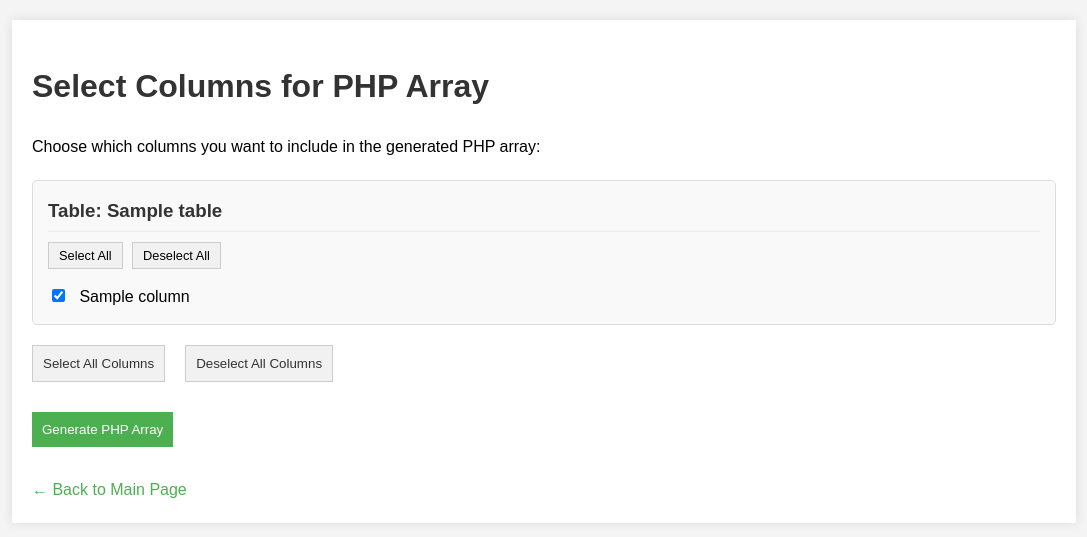
After one commit to rolland97/sql-converter, a FastAPI app: template templates/column_select.html in a window 1280 px wide. The commit adds this page. Shown: the top 537 px of the page, without its empty margins (96-1183 px from the left). Run offline with FastAPI, Linux system fonts and the light colour scheme; the template is opened without the code that fills it: most values are stand-ins (such as "Sample title", 1, 10 or a date in 2020).

Commit message:
add column selection

```diff
--- a/static/styles.css
+++ b/static/styles.css
@@ -14,6 +14,7 @@ body {
     background-color: white;
     box-shadow: 0 0 10px rgba(0,0,0,0.1);
     margin-top: 20px;
+    margin-bottom: 20px;
 }
 
 h1, h2 {
@@ -70,3 +71,99 @@ input[type="submit"] {
 input[type="submit"]:hover {
     background-color: #45a049;
 }
+
+.button {
+    background-color: #f1f1f1;
+    color: #333;
+    border: 1px solid #ccc;
+    padding: 10px;
+    cursor: pointer;
+    margin-right: 10px;
+}
+
+.button:hover {
+    background-color: #ddd;
+}
+
+.divider {
+    text-align: center;
+    margin: 20px 0;
+    position: relative;
+}
+
+.divider:before, .divider:after {
+    content: "";
+    position: absolute;
+    top: 50%;
+    width: 45%;
+    height: 1px;
+    background-color: #ddd;
+}
+
+.divider:before {
+    left: 0;
+}
+
+.divider:after {
+    right: 0;
+}
+
+.back-link {
+    margin-top: 20px;
+}
+
+.back-link a {
+    color: #4CAF50;
+    text-decoration: none;
+}
+
+.back-link a:hover {
+    text-decoration: underline;
+}
+
+.table-container {
+    margin-bottom: 20px;
+    border: 1px solid #ddd;
+    padding: 15px;
+    border-radius: 5px;
+    background-color: #f9f9f9;
+}
+
+.table-title {
+    margin-top: 0;
+    margin-bottom: 10px;
+    padding-bottom: 5px;
+    border-bottom: 1px solid #eee;
+    color: #333;
+}
+
+.column-list {
+    display: grid;
+    grid-template-columns: repeat(auto-fill, minmax(200px, 1fr));
+    gap: 10px;
+    margin-top: 15px;
+}
+
+.table-actions {
+    margin-bottom: 10px;
+}
+
+.select-all-btn, .deselect-all-btn {
+    background-color: #f1f1f1;
+    border: 1px solid #ccc;
+    padding: 5px 10px;
+    cursor: pointer;
+    font-size: 0.8em;
+    margin-right: 5px;
+}
+
+.select-all-btn:hover, .deselect-all-btn:hover {
+    background-color: #e0e0e0;
+}
+
+.action-buttons {
+    margin-top: 20px;
+    margin-bottom: 20px;
+    display: flex;
+    gap: 10px;
+}
--- /dev/null
+++ b/templates/column_select.html
@@ -0,0 +1,125 @@
+<!DOCTYPE html>
+<html lang="en">
+<head>
+    <meta charset="UTF-8">
+    <meta name="viewport" content="width=device-width, initial-scale=1.0">
+    <title>Select Columns - SQL Converter</title>
+    <link rel="stylesheet" href="/static/styles.css">
+    <style>
+        .column-select {
+            margin: 20px 0;
+        }
+        .table-container {
+            margin-bottom: 20px;
+            border: 1px solid #ddd;
+            padding: 15px;
+            border-radius: 5px;
+        }
+        .table-title {
+            margin-top: 0;
+            margin-bottom: 10px;
+            padding-bottom: 5px;
+            border-bottom: 1px solid #eee;
+        }
+        .column-list {
+            display: grid;
+            grid-template-columns: repeat(auto-fill, minmax(200px, 1fr));
+            gap: 10px;
+        }
+        .column-checkbox {
+            margin-right: 10px;
+        }
+        .action-buttons {
+            margin-top: 20px;
+            display: flex;
+            gap: 10px;
+        }
+        .select-all-btn, .deselect-all-btn {
+            background-color: #f1f1f1;
+            border: 1px solid #ccc;
+            padding: 5px 10px;
+            cursor: pointer;
+            font-size: 0.8em;
+        }
+    </style>
+</head>
+<body>
+    <div class="container">
+        <h1>Select Columns for PHP Array</h1>
+        <p>Choose which columns you want to include in the generated PHP array:</p>
+
+        <form action="/convert/php" method="post" enctype="multipart/form-data">
+            <input type="hidden" name="temp_path" value="{{ temp_path }}">
+            <input type="hidden" name="temp_content_path" value="{{ temp_content_path }}">
+            <input type="hidden" name="filename" value="{{ filename }}">
+
+            <div class="column-select">
+                {% for table, columns in table_columns.items() %}
+                <div class="table-container">
+                    <h3 class="table-title">Table: {{ table }}</h3>
+                    <div class="table-actions">
+                        <button type="button" class="select-all-btn" data-table="{{ table }}">Select All</button>
+                        <button type="button" class="deselect-all-btn" data-table="{{ table }}">Deselect All</button>
+                    </div>
+                    <div class="column-list">
+                        {% for column in columns %}
+                        <div>
+                            <label>
+                                <input type="checkbox" name="{{ table }}_{{ column }}" class="column-checkbox" data-table="{{ table }}" checked>
+                                {{ column }}
+                            </label>
+                        </div>
+                        {% endfor %}
+                    </div>
+                </div>
+                {% endfor %}
+            </div>
+
+            <div class="action-buttons">
+                <button type="button" id="select-all" class="button">Select All Columns</button>
+                <button type="button" id="deselect-all" class="button">Deselect All Columns</button>
+            </div>
+
+            <input type="submit" value="Generate PHP Array">
+        </form>
+
+        <div class="back-link">
+            <a href="/">← Back to Main Page</a>
+        </div>
+    </div>
+
+    <script>
+        // Table-specific select/deselect
+        document.querySelectorAll('.select-all-btn').forEach(btn => {
+            btn.addEventListener('click', function() {
+                const table = this.getAttribute('data-table');
+                document.querySelectorAll(`.column-checkbox[data-table="${table}"]`).forEach(checkbox => {
+                    checkbox.checked = true;
+                });
+            });
+        });
+
+        document.querySelectorAll('.deselect-all-btn').forEach(btn => {
+            btn.addEventListener('click', function() {
+                const table = this.getAttribute('data-table');
+                document.querySelectorAll(`.column-checkbox[data-table="${table}"]`).forEach(checkbox => {
+                    checkbox.checked = false;
+                });
+            });
+        });
+
+        // Global select/deselect
+        document.getElementById('select-all').addEventListener('click', function() {
+            document.querySelectorAll('.column-checkbox').forEach(checkbox => {
+                checkbox.checked = true;
+            });
+        });
+
+        document.getElementById('deselect-all').addEventListener('click', function() {
+            document.querySelectorAll('.column-checkbox').forEach(checkbox => {
+                checkbox.checked = false;
+            });
+        });
+    </script>
+</body>
+</html>
```
Also changed, not shown: app.py (+117 -5 lines), converters/php_converter.py (+35 -7 lines), templates/error.html (added, +49 -0 lines), templates/index.html (+12 -3 lines), 1 other file.
